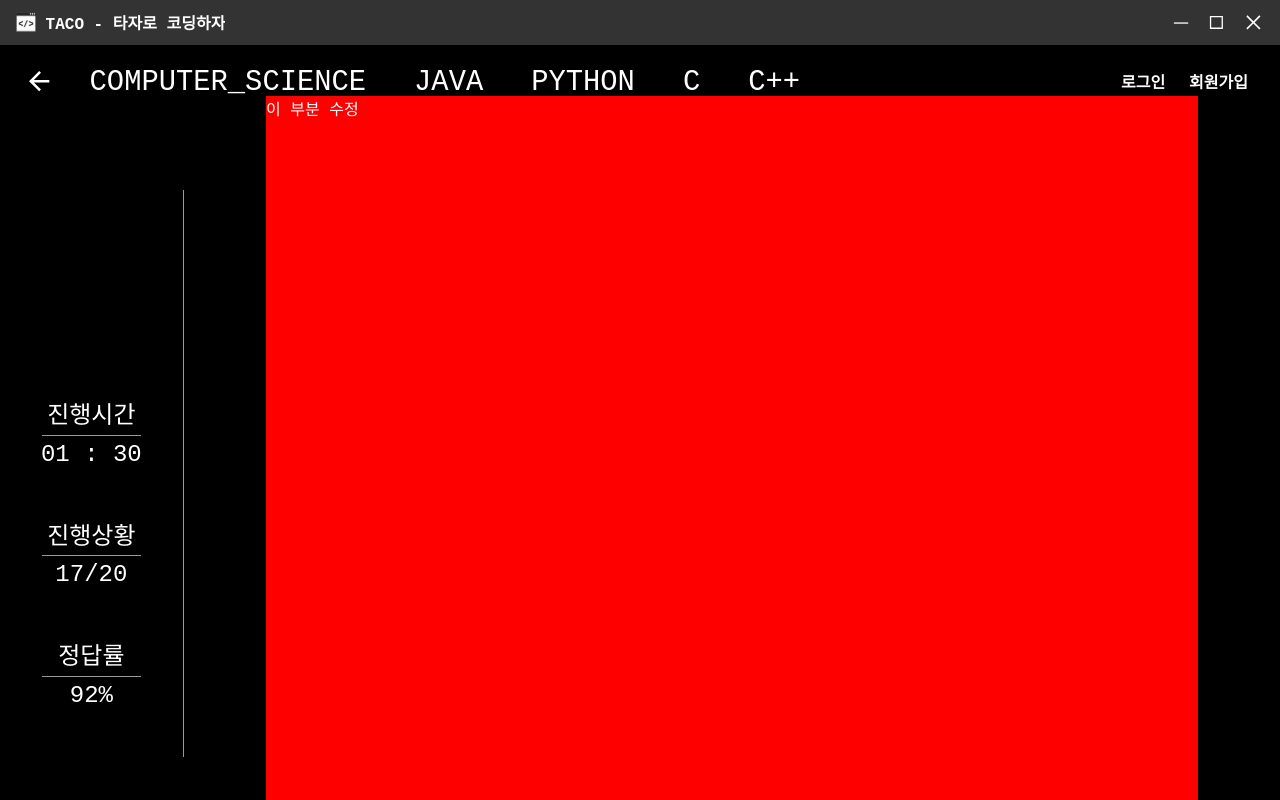
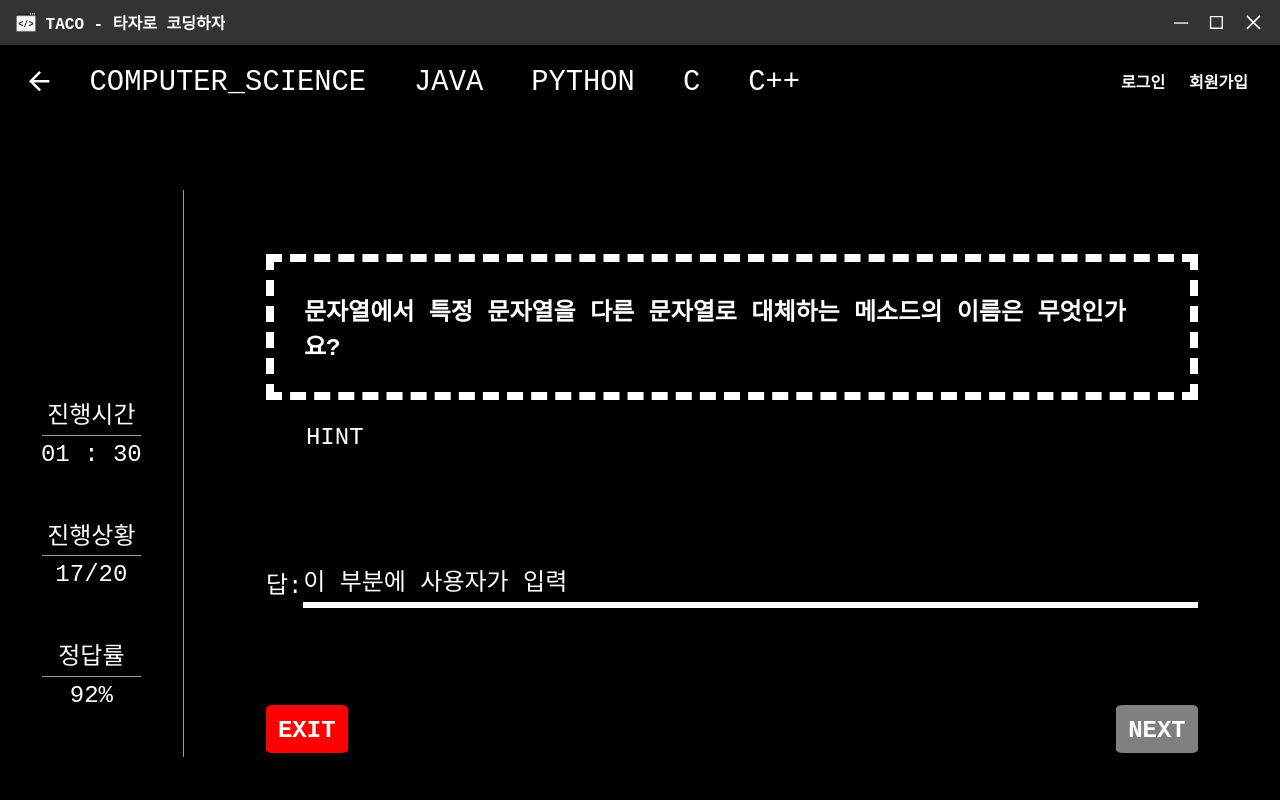
Before and after one commit to MyongjiCapstone-InternetProgramming/TajaCoding-Frontend, a React (Create React App) app: page /wronganswerretry in a window 1280 px wide. Built offline with nearby package versions, Linux system fonts and the light colour scheme; no server answers; a web font is replaced by a local one.

Commit message:
0518 jun

```diff
--- a/src/components/WrongAnswerRetry.js
+++ b/src/components/WrongAnswerRetry.js
@@ -1,6 +1,8 @@
 import { useState } from 'react';
 import UserNav from './UserNav';
 import LayoutForWrongAnswer from './layout/LayoutForWrongAnswer';
+import { Link } from 'react-router-dom';
+import styles from '../css/DotBorder.css';
 
 export default function WrongAnswerRetry(){
   const [timer, setTimer] = useState(90);
@@ -16,9 +18,30 @@ export default function WrongAnswerRetry(){
       <UserNav/>
       <LayoutForWrongAnswer timer={timer}>
         <div style={{display:'flex', flex:6, height:'100%', justifyContent:'center'}}>
-            <div style={{backgroundColor:'red', width:'85%'}}>
-              <div>
-                <p>이 부분 수정</p>
+          <div style={{width:'85%', display:'flex', flexDirection:'column'}}>
+            <div style={{ marginTop:'17%', flex:1}}>
+              <div style={{ maxHeight: '35rem', overflowY: 'auto', }}>
+                <table className="dashed-table" style={{ width: '100%', fontSize: '1.5em'}}>
+                  <thead>
+                    <tr className="dashed-row">
+                      <th>문자열에서 특정 문자열을 다른 문자열로 대체하는 메소드의 이름은 무엇인가요?</th>
+                    </tr>
+                  </thead>
+                </table>
+              </div>
+              <div style={{display:'flex', padding:'0.5em 2em'}}>
+                <span className='hint-button' style={{fontSize:'1.5em', marginTop:'1rem', marginLeft:'0.5rem'}} onClick={()=>{console.log('힌트 버튼 눌림')}} onMouseOver={(e)=>{e.target.style.color='lime'}} onMouseOut={(e) => (e.target.style.color = 'white')}>HINT</span>
+              </div>
+            </div>
+            <div style={{display:'flex', flexDirection:'column', flex:2}}>
+              <div style={{display:'flex', flexDirection:'row', alignItems:'center', margin:'3rem 0 1rem 0', flex:2}}>
+                <span style={{textAlign:'left', fontSize:'1.5rem', paddingBottom:'0.3rem', marginBottom:'0.3rem', flex:'4%'}}>답:</span>
+                <span style={{borderBottom:'6px solid #FFFFFFFF', width:'100%', textAlign:'left', paddingBottom:'0.3rem', marginBottom:'0.3rem', fontSize:'1.5rem', flex:'96%'}}>이 부분에 사용자가 입력</span>
+              </div>
+              <div style={{display:'flex', justifyContent:'space-between', marginBottom:'2.8rem', padding:'1em 0', flex:1}}>
+                <span className='button-style' style={{backgroundColor:'red'}}><Link to='/wronganswer' className="link-tag">EXIT</Link></span>
+                <span className='button-style'>NEXT</span>
+              </div>
             </div>
           </div>
         </div>
--- a/src/css/DotBorder.css
+++ b/src/css/DotBorder.css
@@ -96,3 +96,21 @@
     cursor: pointer;
     margin: 0 20px;
   }
+
+/*
+  정준 오답노트 retry 관련 css
+*/
+/* 힌트 등 버튼 관련 */
+.button-style {
+  background-color: grey;
+  padding: 0.5em;
+  font-size: 1.5rem;
+  font-weight: bold;
+  border-radius: 8%;
+  cursor: pointer;
+  height: 1.5rem;
+}
+
+.hint-button {
+  cursor: pointer;
+}
```
Lines whose indentation alone changed are shown as unchanged.
